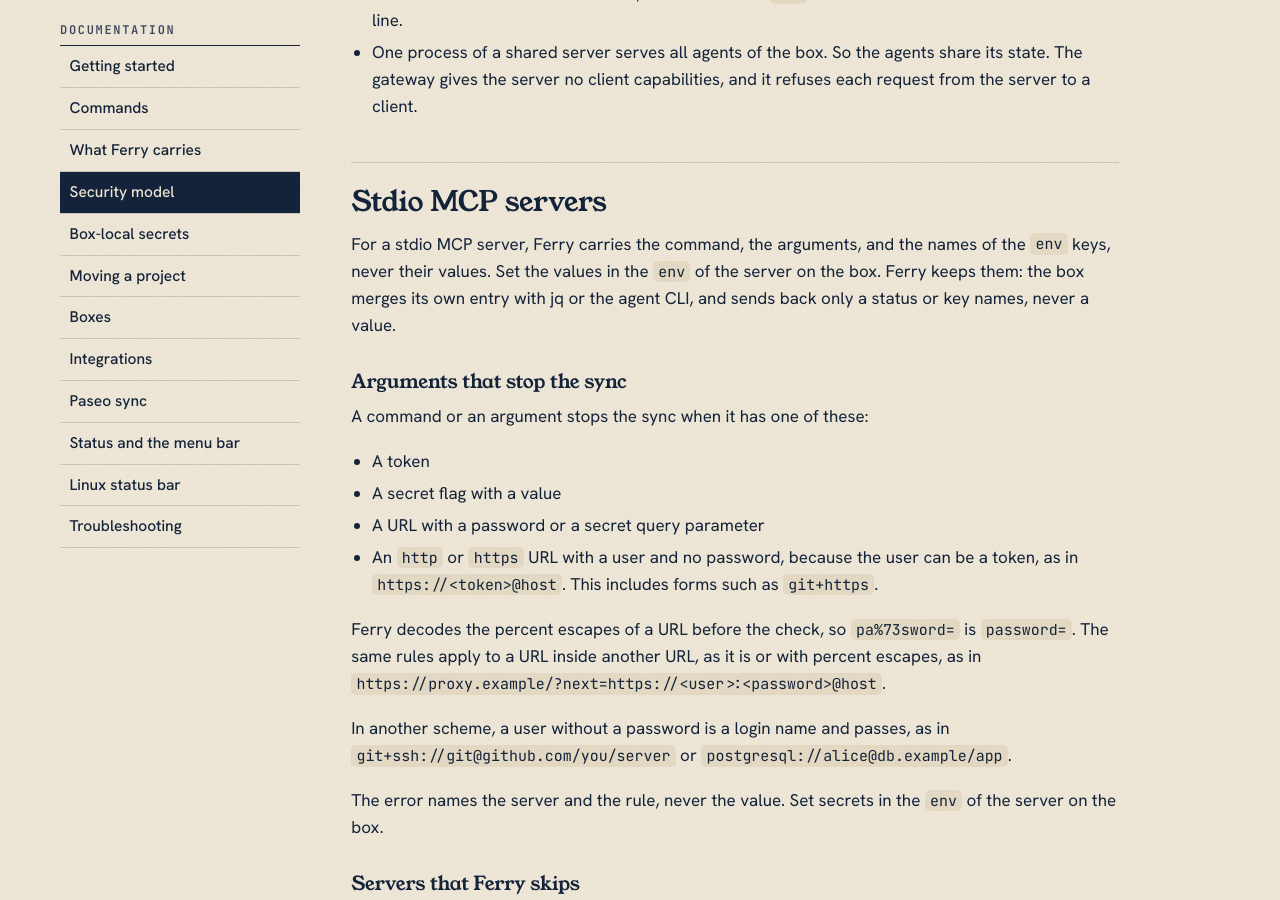
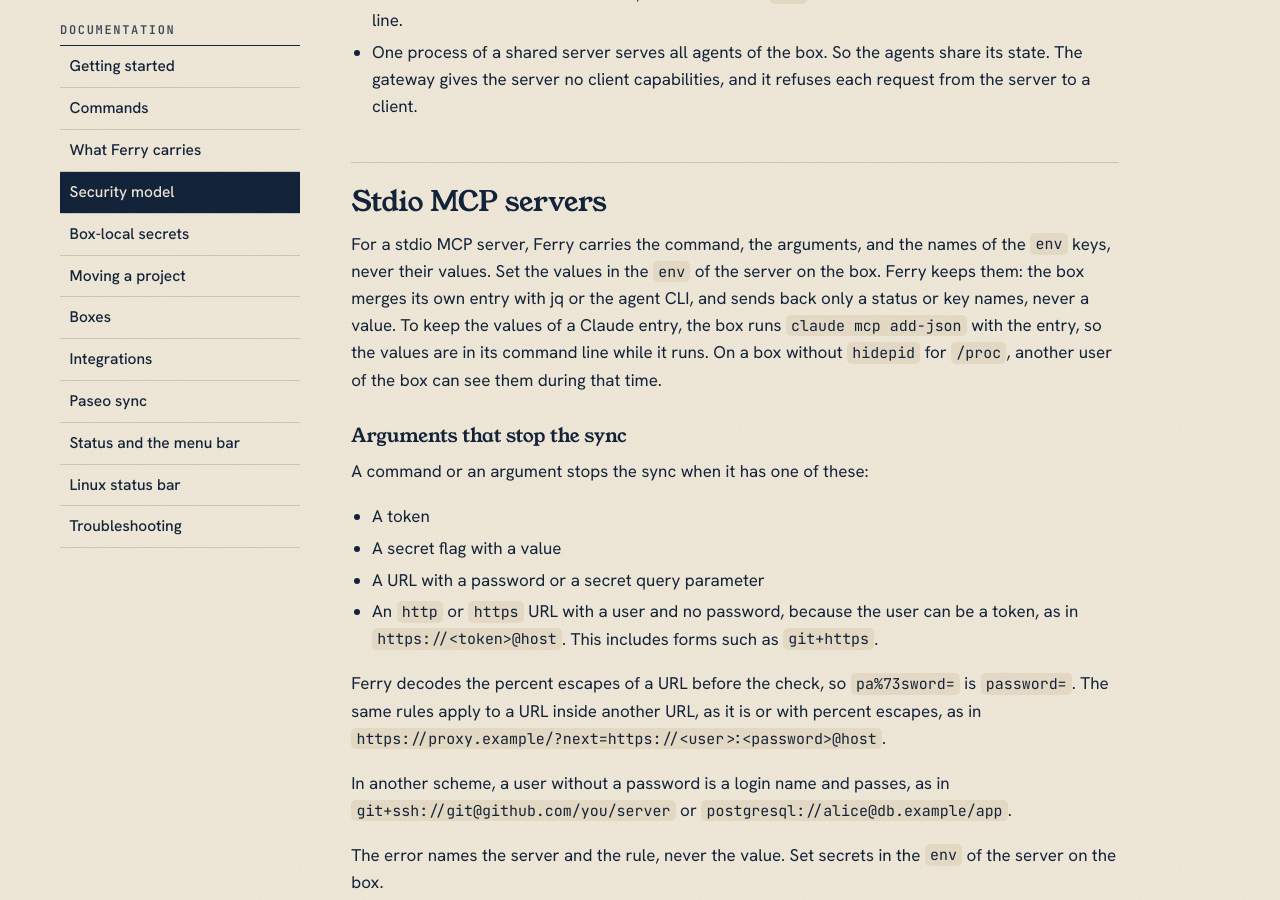
Before and after one commit to dlhck/ferry, a Jekyll site: the page built from docs/security-model.md, in a window 1280 px wide and 900 px high, scrolled down 3188 px. Built offline with Jekyll 4.4.1, drawn with Linux system fonts in a browser that asks for light colours.

Commit message:
docs: state that the direct path passes env values to claude mcp add-json
The Stdio MCP servers section said only that the box merges its own entry.
To keep the env values of a Claude entry, the box runs claude mcp add-json
with the entry, so the values are in its command line.

```diff
--- a/docs/security-model.md
+++ b/docs/security-model.md
@@ -62,7 +62,7 @@
 
 ## Stdio MCP servers
 
-For a stdio MCP server, Ferry carries the command, the arguments, and the names of the `env` keys, never their values. Set the values in the `env` of the server on the box. Ferry keeps them: the box merges its own entry with jq or the agent CLI, and sends back only a status or key names, never a value.
+For a stdio MCP server, Ferry carries the command, the arguments, and the names of the `env` keys, never their values. Set the values in the `env` of the server on the box. Ferry keeps them: the box merges its own entry with jq or the agent CLI, and sends back only a status or key names, never a value. To keep the values of a Claude entry, the box runs `claude mcp add-json` with the entry, so the values are in its command line while it runs. On a box without `hidepid` for `/proc`, another user of the box can see them during that time.
 
 ### Arguments that stop the sync
 
```
